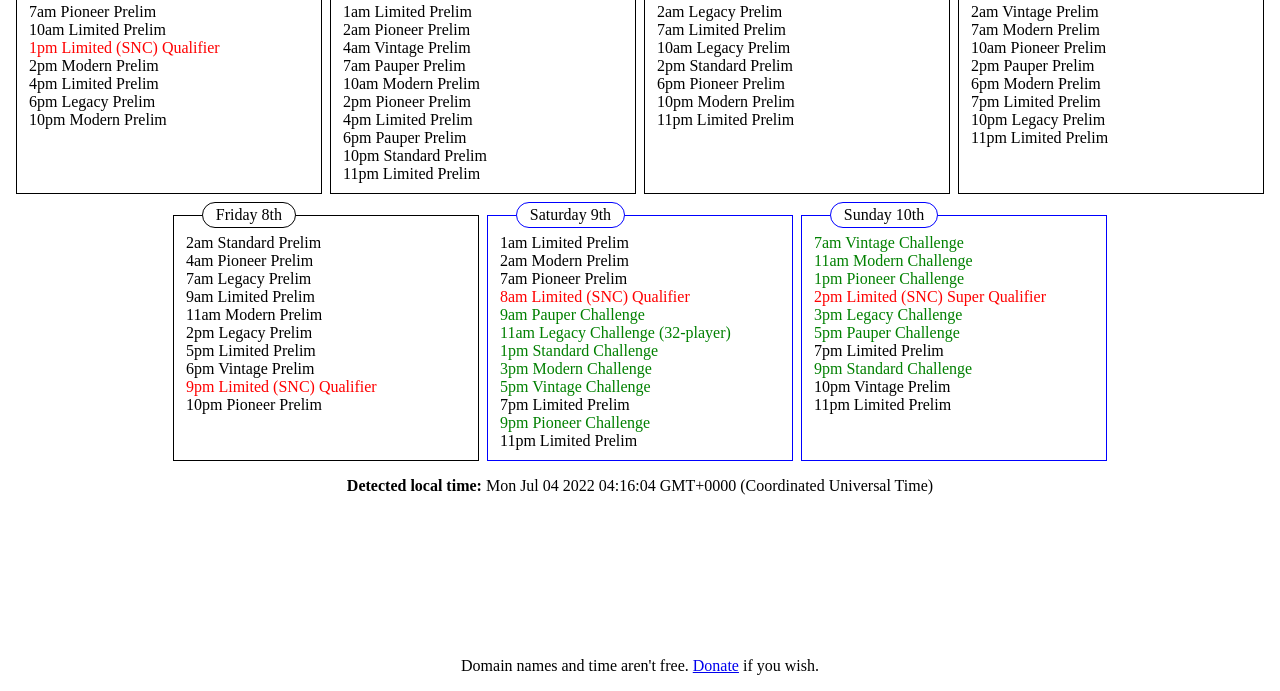
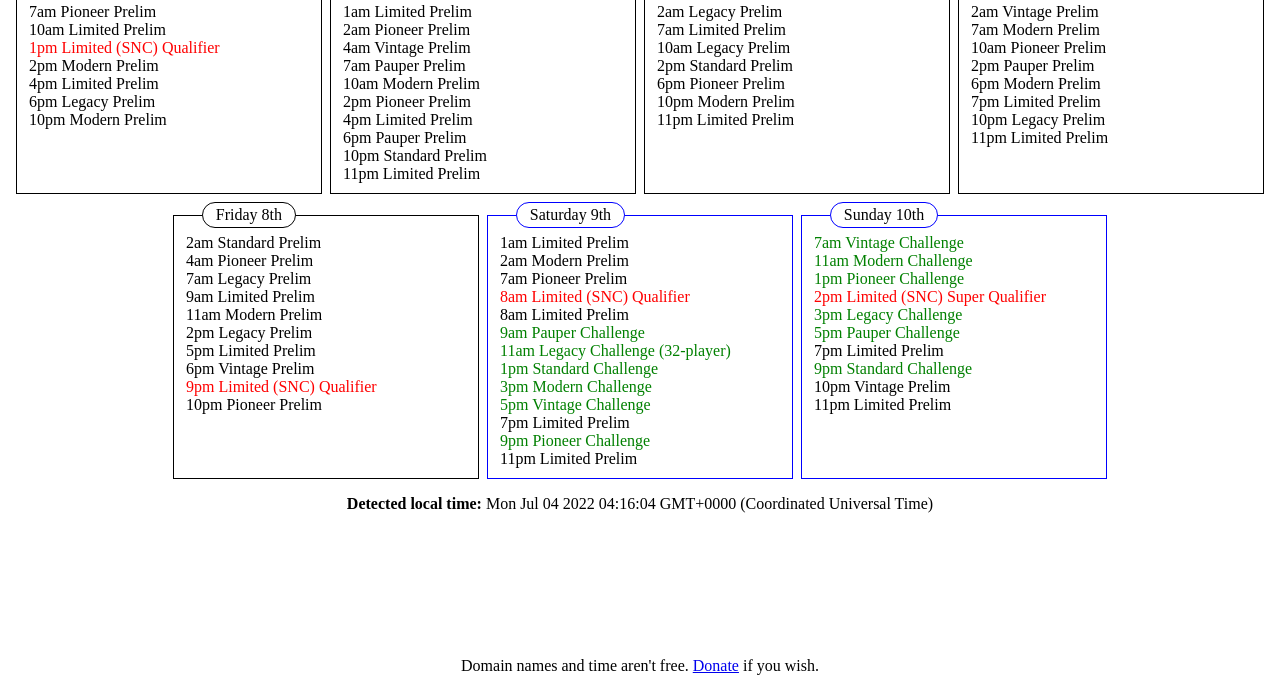
Before and after one commit to azax1/mtgoupdate-website, a plain HTML site: page docs/index.html in a window 1280 px wide. Shown: the part 109-800 px from the top of the page. Drawn offline with Linux system fonts and the light colour scheme.

Commit message:
added support for multiple events at the same time. added a 1 hour time change for when the US falls back in November

```diff
--- a/docs/index.html
+++ b/docs/index.html
@@ -121,7 +121,8 @@
     </div>
     <script type="text/javascript">
     var now = new Date();
-    var offset =  7 - now.getTimezoneOffset() / 60;
+    var PTOffset = (now.getTime() > 1667725199000) ? 8 : 7;
+    var offset =  PTOffset - now.getTimezoneOffset() / 60;
     const schedule = ["Vintage Challenge", null, null, null, "Modern Challenge", null, "Pioneer Challenge", "Modern Super Qualifier", "Legacy Challenge", null, "Pauper Challenge", null,
     "Limited Prelim", null, "Standard Challenge", "Vintage Prelim", "Limited Prelim", null, null, null, null, null, null, null,
     "Pioneer Prelim", null, null, "Limited Prelim", null, null, "Limited (SNC) Qualifier", "Modern Prelim", null, "Limited Prelim", null, "Legacy Prelim",
@@ -134,7 +135,7 @@
     "Limited Prelim", null, null, "Legacy Prelim", "Limited Prelim", null, null, "Standard Prelim", null, "Pioneer Prelim", null, null,
     "Legacy Prelim", null, "Limited Prelim", null, "Modern Prelim", null, null, "Legacy Prelim", null, null, "Limited Prelim", "Vintage Prelim",
     null, null, "Limited (SNC) Qualifier", "Pioneer Prelim", null, null, "Limited Prelim", "Modern Prelim", null, null, null, null,
-    "Pioneer Prelim", "Limited (SNC) Qualifier", "Pauper Challenge", null, "Legacy Challenge (32-player)", null, "Standard Challenge", "Pioneer Super Qualifier", "Modern Challenge", null, "Vintage Challenge", null,
+    "Pioneer Prelim", "Limited (SNC) Qualifier&Limited Prelim", "Pauper Challenge", null, "Legacy Challenge (32-player)", null, "Standard Challenge", "Pioneer Super Qualifier", "Modern Challenge", null, "Vintage Challenge", null,
     "Limited Prelim", null, "Pioneer Challenge", null, "Limited Prelim", null, null, null, null, null, null, null]
 
     var dict = {};
@@ -167,7 +168,9 @@
      			prettyTime = "Midnight";
      		}
      		let k = ((24 * i + j) - offset + 168) % 168;
-     		let event = schedule[k];
+     		let events = (schedule[k] == null) ? [null] : schedule[k].split("&");
+     		for (let index = 0; index < events.length; index++) {
+     			let event = events[index];
      			if (event != null) {
      				if (event.includes("Qualifier") || event.includes("Showcase") || event.includes("Open")) {
      					if (!areConsecutiveOrSame(day, dict[k][0])) {
@@ -178,6 +181,7 @@
      			if (event != null) {
      				color = (j == 24) ? "grey" : ((event.includes("Qualifier") || event.includes("Showcase") || event.includes("Open")) ? "red" : (event.includes("Challenge") ? "green" : "black"));
      				thisText += "<font color=" + color + ">" + prettyTime + " " + event + "</font><br>";
+     			}
      		}
      	}
      	return thisText;
```
Lines whose indentation alone changed are shown as unchanged.
